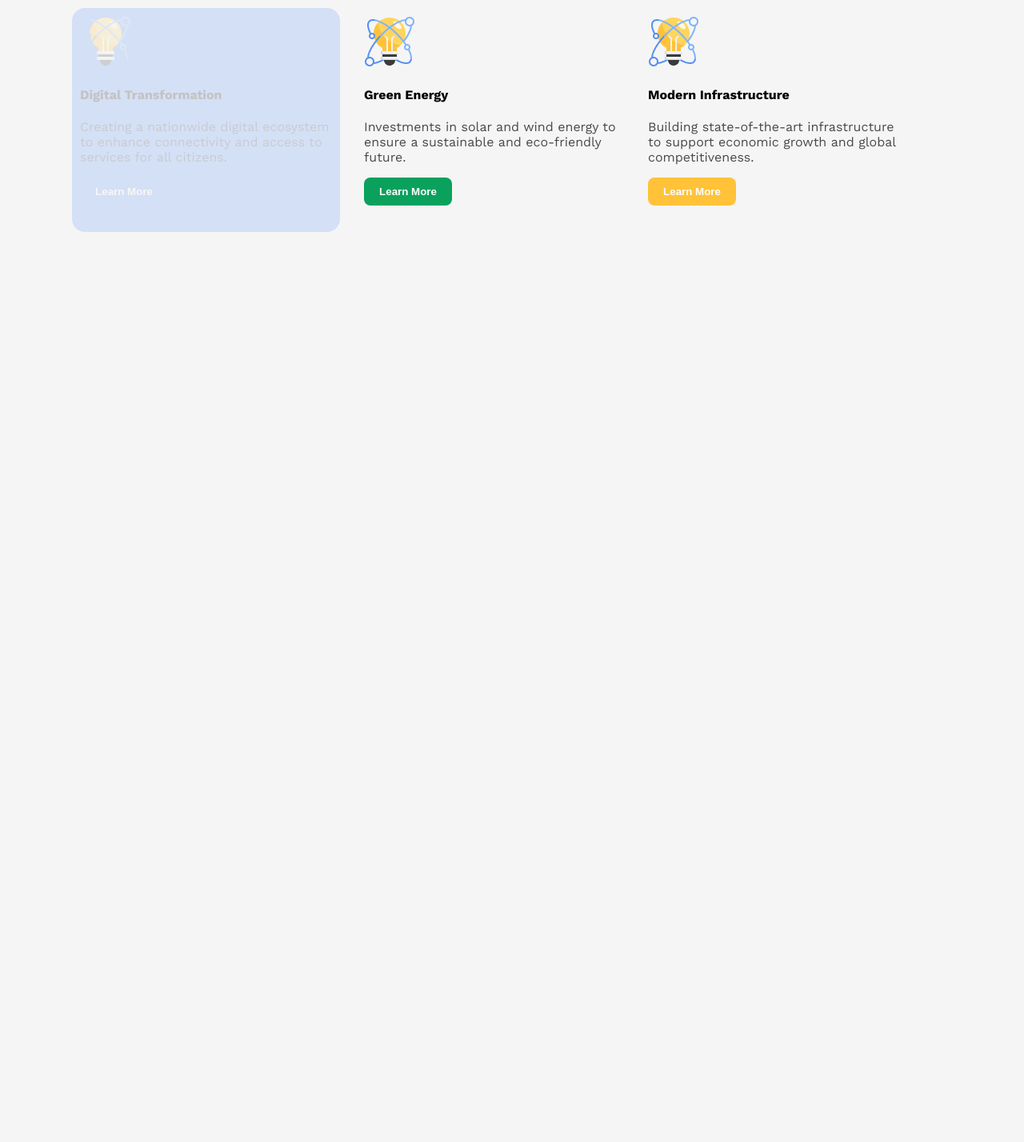
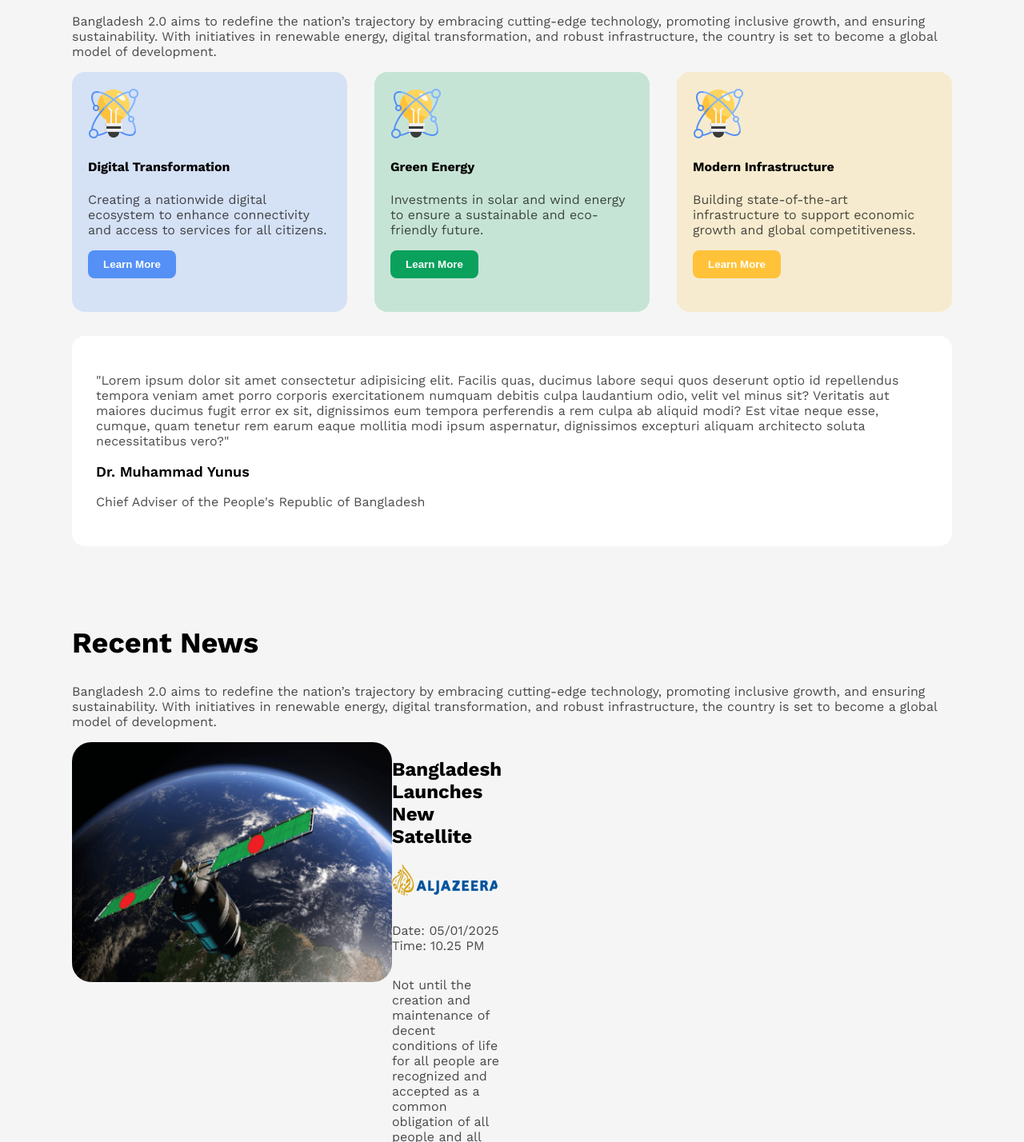
Before and after one commit to md-shakib-hassan/Bangladesh-2.0, a plain HTML site: page index.html in a window 1280 px wide. Shown: the part 1092-2520 px from the top of the page at 80% size. Before the commit the page ends 1382 px from the top, so only its background shows below. Drawn offline with nearby package versions, Linux system fonts and the light colour scheme.

Commit message:
recent news pending

```diff
--- a/index.html
+++ b/index.html
@@ -77,36 +77,43 @@
         <!-- .vision-of-future>h1+p+.vision-container>.item*3>img+h4+p+button -->
         <div class="vision-of-future">
             <h1>The Vision of Future</h1>
-            <p class="opacity">Bangladesh 2.0 aims to redefine the nation’s trajectory by embracing cutting-edge technology, promoting inclusive growth, and ensuring sustainability. With initiatives in renewable energy, digital transformation, and robust infrastructure, the country is set to become a global model of development.</p>
+            <p class="opacity">Bangladesh 2.0 aims to redefine the nation’s trajectory by embracing cutting-edge
+                technology, promoting inclusive growth, and ensuring sustainability. With initiatives in renewable
+                energy, digital transformation, and robust infrastructure, the country is set to become a global model
+                of development.</p>
+
             <div class="item-container">
 
                 <div class="item blue ">
                     <div class="item-content">
                         <img src="assets/card-icon.png" alt="">
                         <h4>Digital Transformation</h4>
-                    <p class="opacity">Creating a nationwide digital ecosystem to enhance connectivity and access to services for all citizens.</p>
+                        <p class="opacity">Creating a nationwide digital ecosystem to enhance connectivity and access to
+                            services for all citizens.</p>
                         <div class="vision-btn">
                             <button class="blue-btn btn">Learn More</button>
                         </div>
                     </div>
                 </div>
 
-                <div class="item">
+                <div class="item green">
                     <div class="item-content">
                         <img src="assets/card-icon.png" alt="">
                         <h4>Green Energy</h4>
-                    <p class="opacity">Investments in solar and wind energy to ensure a sustainable and eco-friendly future.</p>
+                        <p class="opacity">Investments in solar and wind energy to ensure a sustainable and eco-friendly
+                            future.</p>
                         <div class="vision-btn">
                             <button class="green-btn btn">Learn More</button>
                         </div>
                     </div>
                 </div>
 
-                <div class="item">
+                <div class="item yellow">
                     <div class="item-content">
                         <img src="assets/card-icon.png" alt="">
                         <h4>Modern Infrastructure</h4>
-                    <p class="opacity">Building state-of-the-art infrastructure to support economic growth and global competitiveness.</p>
+                        <p class="opacity">Building state-of-the-art infrastructure to support economic growth and
+                            global competitiveness.</p>
                         <div class="vision-btn">
                             <button class="yellow-btn btn">Learn More</button>
                         </div>
@@ -117,7 +124,48 @@
 
         </div>
 
+        <div class="vision-description ">
+            <p class="opacity">"Lorem ipsum dolor sit amet consectetur adipisicing elit. Facilis quas, ducimus labore
+                sequi quos deserunt optio id repellendus tempora veniam amet porro corporis exercitationem numquam
+                debitis culpa laudantium odio, velit vel minus sit? Veritatis aut maiores ducimus fugit error ex sit,
+                dignissimos eum tempora perferendis a rem culpa ab aliquid modi? Est vitae neque esse, cumque, quam
+                tenetur rem earum eaque mollitia modi ipsum aspernatur, dignissimos excepturi aliquam architecto soluta
+                necessitatibus vero?"</p>
+            <p class="yunus">Dr. Muhammad Yunus</p>
+            <p class="opacity">Chief Adviser of the People's Republic of Bangladesh</p>
+        </div>
+
+
+        <div class="recent-news">
+            <h1>Recent News</h1>
+            <p class="opacity">Bangladesh 2.0 aims to redefine the nation’s trajectory by embracing cutting-edge
+                technology, promoting inclusive growth, and ensuring sustainability. With initiatives in renewable
+                energy, digital transformation, and robust infrastructure, the country is set to become a global model
+                of development.</p>
+
+            <div class="news-container">
+                <div class="item">
+                        <img src="assets/satelite.png" alt="">
+                    <div class="news-content">
+                        <h2>Bangladesh Launches New Satellite</h2>
+                    <img src="assets/al-jazeera.png" alt="">
+                    <p class="opacity">Date: 05/01/2025 Time: 10.25 PM</p>
+                    <p class="opacity">Not until the creation and maintenance of decent conditions of life for all people are recognized
+                        and accepted as a common obligation of all people and all countries—not until then shall we,
+                        with a certain degree of justification, be able to speak of humankind as civilized</p>
+                    <div>
+                        <button class="news-btn">Read More</button>
+                    </div>
+                    </div>
+
+                </div>
+            </div>
+        </div>
+
+
+
     </section>
+
 
 
 
--- a/style.css
+++ b/style.css
@@ -102,21 +102,24 @@ nav h2{
 /* vision of future */
 
 /* opacity of paragraph which is use many times */
+.vision-of-future{
+    margin-top: 100px;
+}
 .opacity{
     opacity: .7;
 }
 .item-container{
     display: flex;
-    gap: 20px;
+    gap: 34px;
 }
 
 .item{
-    width: 335px;
-    height: 280px;
+    width: 355px;
+    height: 300px;
     border-radius: 16px;
 }
 .item-content{
-    padding: 10px;
+    padding: 20px;
 }
 
 .item button{
@@ -140,6 +143,49 @@ nav h2{
 }
 
 .blue{
-    background-color: #5490F5;
-    opacity: 20%;
+   background-color: rgba(84, 144, 245, 0.2);
 }
+.green{
+    background-color: #C6E4D6;
+}
+.yellow{
+    background-color: rgb(247, 235, 207);
+}
+.vision-description .yunus{
+    font-size: 18px;
+    font-weight: 600 ;
+}
+.vision-description{
+    margin-top: 30px;
+    background-color: white;
+    border-radius: 16px;
+    padding: 30px;
+}
+
+
+/* Recent NEws start form here */
+.recent-news{
+    margin-top: 100px;
+}
+.recent-news h1{
+    font-weight: bold;
+    font-size: 36px;
+}
+.recent-news p{
+    margin-top: 30px;
+}
+.news-btn{
+    width: 110px;
+    height: 35px ;
+    border-radius: 8px;
+    border: none;
+    color: white;
+    font-weight: 600;
+    background-color: #006A50;
+}
+.news-container img{
+    border-radius: 24px;
+}
+.news-container .item{
+    display: flex;
+}
```
Lines whose indentation alone changed are shown as unchanged.
